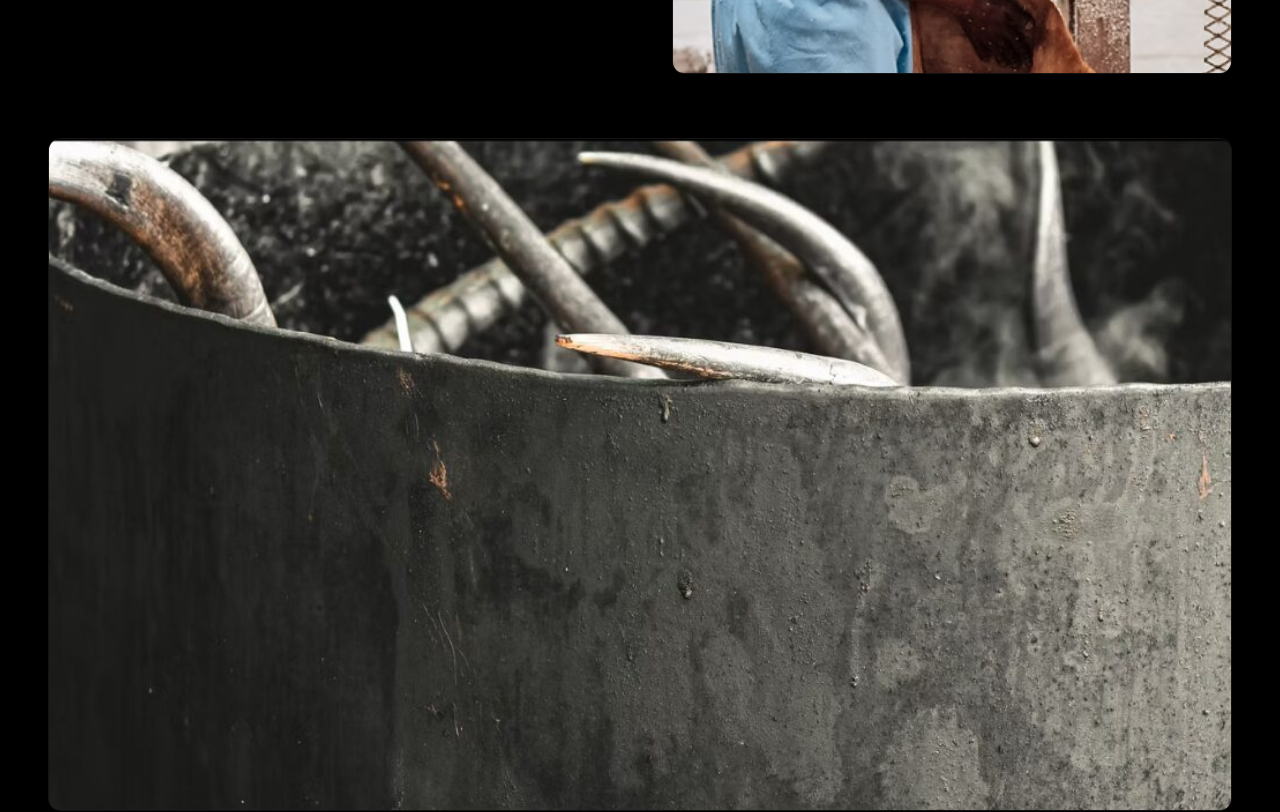
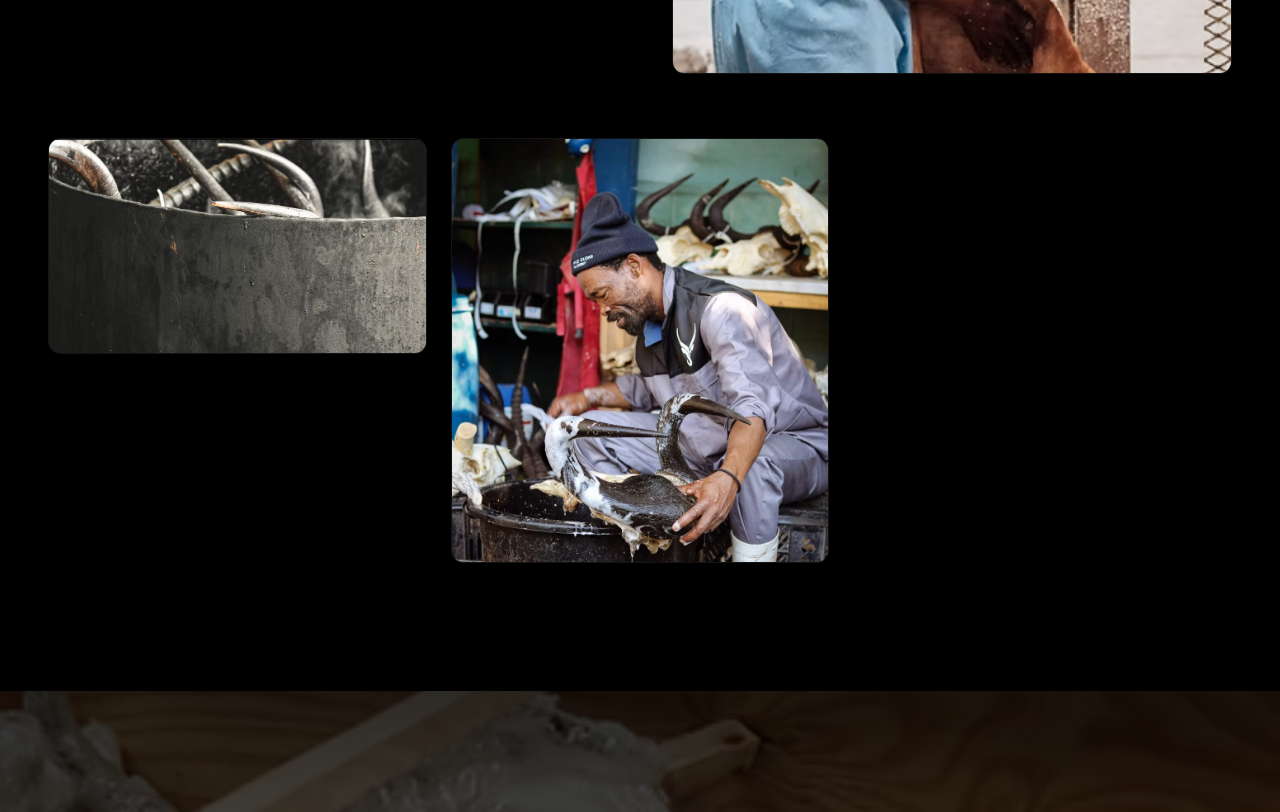
Before and after one commit to Dan-streamlinesolutions/wildclone-taxidermy, a React (Vite) app: page /services/dip-pack in a window 1280 px wide. Shown: the part 900-1712 px from the top of the page. Built offline with nearby package versions, Linux system fonts and the light colour scheme; the HTML template or start-up script is replaced by a standard one; a web font is replaced by a local one.

Commit message:
chore: update services content and links

```diff
--- a/src/pages/Index.tsx
+++ b/src/pages/Index.tsx
@@ -9,10 +9,10 @@ import Footer from "@/components/Footer";
 
 const whyCards = [
   {
-    title: "12-Month\nDelivery",
+    title: "Professional Communication",
     desc: "We respect your investment. Our streamlined, high-capacity studio guarantees your finished trophies are ready within 12 months.",
     image: "/images/QWS9E07qeaf2sP2VkEWJZpb2ixY-9c8c79f8590188.png",
-    href: "/services",
+    href: "/services/professional-communication",
   },
   {
     title: "Expert Craftsmanship",
@@ -29,7 +29,7 @@ const whyCards = [
   {
     title: "Turnaround Time Guarantee",
     desc: "Committed to delivering your mount within 12 months of intake. No exceptions.",
-    href: "/services/turnaround-time-guarantee",
+    href: "/fulfilment-policy",
     image: "/images/XW6ZqhR2B6gGRCwq9bnFr7ES8.jpg",
   },
 ];
--- a/src/pages/ServiceDetail.tsx
+++ b/src/pages/ServiceDetail.tsx
@@ -7,7 +7,7 @@ import Footer from "@/components/Footer";
 
 
 
-const serviceData: Record<string, { title: string; subtitle: string; description: string[]; highlights: string[]; image: string; galleryImages?: string[]; customGallery?: string[] }> = {
+const serviceData: Record<string, { title: string; subtitle: string; description: string[]; highlights: string[]; image?: string; customGallery?: string[] }> = {
   "professional-communication": {
     title: "Professional Communication",
     subtitle: "Keeping you informed at every stage",
@@ -39,12 +39,6 @@ const serviceData: Record<string, { title: string; subtitle: string; description
       "Museum-quality finishing and detail",
     ],
     image: "/images/029577_cd394e0a1be342418cc9b2e4a06302acmv2.jpg",
-    galleryImages: [
-      "/images/placeholder_image.png",
-      "/images/placeholder_image.png",
-      "/images/placeholder_image.png",
-      "/images/placeholder_image.png",
-    ],
   },
   "global-shipping": {
     title: "Global Shipping",
@@ -61,10 +55,12 @@ const serviceData: Record<string, { title: string; subtitle: string; description
       "Export compliance expertise",
     ],
     image: "/images/23FVknLJGGuivl7ZZLQFdiXZFbI.jpg",
-    galleryImages: [
+    customGallery: [
       "/images/crate_DSC02598.jpg",
       "/images/crate_DSC02600.jpg",
+      "/images/crate_DSC02602.jpg",
       "/images/crate_DSC02603.jpg",
+      "/images/crate_DSC02604.jpg",
       "/images/crate_DSC02606.jpg",
     ],
   },
@@ -83,12 +79,6 @@ const serviceData: Record<string, { title: string; subtitle: string; description
       "On-time delivery track record",
     ],
     image: "/images/XW6ZqhR2B6gGRCwq9bnFr7ES8.jpg",
-    galleryImages: [
-      "/images/placeholder_image.png",
-      "/images/placeholder_image.png",
-      "/images/placeholder_image.png",
-      "/images/placeholder_image.png",
-    ],
   },
   "tanning": {
     title: "Tanning",
@@ -105,12 +95,6 @@ const serviceData: Record<string, { title: string; subtitle: string; description
       "Suitable for mounting or display skins",
     ],
     image: "/images/tanning_service.jpg",
-    galleryImages: [
-      "/images/placeholder_image.png",
-      "/images/placeholder_image.png",
-      "/images/placeholder_image.png",
-      "/images/placeholder_image.png",
-    ],
     customGallery: [
       "/images/tanning_process_1.jpg",
       "/images/tanning_process_2.png",
@@ -134,19 +118,13 @@ const serviceData: Record<string, { title: string; subtitle: string; description
       "Compliant with international import standards",
     ],
     image: "/images/029577_b33402f874b4491bb8d0373ee046a314mv2.jpg",
-    galleryImages: [
-      "/images/placeholder_image.png",
-      "/images/placeholder_image.png",
-      "/images/placeholder_image.png",
-      "/images/placeholder_image.png",
-    ],
     customGallery: [
       "/images/dip1.jpg",
       "/images/dip2.jpg",
     ]
   },
   "leatherworks": {
-    title: "Leatherworks",
+    title: "Leather Worx",
     subtitle: "Handcrafted leather goods for the outdoorsman",
     description: [
       "Our Leatherworks service offers premium, bespoke leather goods handcrafted by skilled artisans. Every piece is made to order, tailored to your specifications, and built to last a lifetime.",
@@ -159,21 +137,13 @@ const serviceData: Record<string, { title: string; subtitle: string; description
       "Finest quality hides and materials",
       "Made-to-order, personalised service",
     ],
-    image: "/images/placeholder_image.png",
-    galleryImages: [
-      "/images/placeholder_image.png",
-      "/images/placeholder_image.png",
-      "/images/placeholder_image.png",
-      "/images/placeholder_image.png",
-    ],
     customGallery: [
       "/images/leatherworks_1.jpg",
       "/images/leatherworks_2.jpg",
-      "/images/leatherworks_3.jpg",
     ]
   },
-  "woodworking": {
-    title: "Woodworking",
+  "wyldecraft": {
+    title: "Wyldecraft",
     subtitle: "Custom woodcraft to showcase your trophies",
     description: [
       "Our Woodworking service produces handcrafted wooden pieces designed to complement and display your trophies. Every item is built to order by our skilled craftsmen using the finest local and imported timbers.",
@@ -185,13 +155,6 @@ const serviceData: Record<string, { title: string; subtitle: string; description
       "Handcrafted habitat bases for mounts",
       "Display furniture and bespoke frames",
       "Museum-quality finish using premium timbers",
-    ],
-    image: "/images/placeholder_image.png",
-    galleryImages: [
-      "/images/placeholder_image.png",
-      "/images/placeholder_image.png",
-      "/images/placeholder_image.png",
-      "/images/placeholder_image.png",
     ],
     customGallery: [
       "/images/woodworking_1.jpg",
@@ -264,7 +227,7 @@ const ServiceDetail = () => {
                 </div>
               </div>
 
-              {slug !== "professional-communication" && (
+              {slug !== "professional-communication" && service.image && (
                 <motion.div
                   whileHover={{ scale: 1.02 }}
                   transition={{ duration: 0.4 }}
@@ -278,9 +241,9 @@ const ServiceDetail = () => {
 
           {/* Custom Gallery Rendering */}
           {service.customGallery && service.customGallery.length > 0 && (
-            <div className="mt-12 flex flex-col gap-8">
+            <div className={`mt-12 ${["tanning", "dip-pack", "leatherworks", "global-shipping"].includes(slug || "") ? "columns-1 md:columns-2 lg:columns-3 gap-6 space-y-6" : "flex flex-col gap-8"}`}>
               {service.customGallery.map((src, i) => (
-                <AnimatedSection key={i} delay={i * 0.1} scale>
+                <AnimatedSection key={i} delay={i * 0.1} scale className="break-inside-avoid">
                   <img src={src} className="w-full h-auto rounded-xl object-contain border border-border" alt={`${service.title} custom gallery image ${i + 1}`} />
                 </AnimatedSection>
               ))}
@@ -291,78 +254,10 @@ const ServiceDetail = () => {
 
 
 
-      {/* Global Shipping Crate Pricing */}
-      {slug === "global-shipping" && (
-        <section className="pt-16 pb-24 lg:pb-32 bg-background border-t border-border/40">
-          <div className="container mx-auto px-6 lg:px-12 max-w-5xl">
-            <AnimatedSection>
-              <div className="text-center mb-16">
-                <h2 className="font-heading text-3xl md:text-4xl font-bold text-foreground mb-4">Crate Sizing & Pricing</h2>
-                <p className="font-body text-sm text-muted-foreground max-w-2xl mx-auto">Simple. Secure. Stress Free. Typical export rates for USA, Canada, UK, and Europe.</p>
-              </div>
-            </AnimatedSection>
 
-            <AnimatedSection delay={0.1}>
-              <div className="overflow-x-auto bg-card border border-border rounded-xl">
-                <table className="w-full text-left border-collapse min-w-[800px]">
-                  <thead>
-                    <tr className="border-b border-border bg-gray-dark/50">
-                      <th className="py-4 px-6 font-heading text-sm font-semibold text-foreground uppercase tracking-wider">Crate Size</th>
-                      <th className="py-4 px-6 font-heading text-sm font-semibold text-foreground uppercase tracking-wider">USA & Canada</th>
-                      <th className="py-4 px-6 font-heading text-sm font-semibold text-foreground uppercase tracking-wider">UK & Europe</th>
-                      <th className="py-4 px-6 font-heading text-sm font-semibold text-foreground uppercase tracking-wider">Typical Content</th>
-                    </tr>
-                  </thead>
-                  <tbody className="divide-y divide-border">
-                    <tr className="hover:bg-gray-dark/20 transition-colors">
-                      <td className="py-4 px-6 font-body text-sm text-gray-light whitespace-nowrap">800 x 550 x 550mm</td>
-                      <td className="py-4 px-6 font-body text-sm text-foreground font-medium">$ 780</td>
-                      <td className="py-4 px-6 font-body text-sm text-foreground font-medium">$ 730</td>
-                      <td className="py-4 px-6 font-body text-xs text-muted-foreground">2x European Mounts<br />2x Flat / Back Skins</td>
-                    </tr>
-                    <tr className="hover:bg-gray-dark/20 transition-colors">
-                      <td className="py-4 px-6 font-body text-sm text-gray-light whitespace-nowrap">1100 x 1100 x 800mm</td>
-                      <td className="py-4 px-6 font-body text-sm text-foreground font-medium">$ 1950</td>
-                      <td className="py-4 px-6 font-body text-sm text-foreground font-medium">$ 1800</td>
-                      <td className="py-4 px-6 font-body text-xs text-muted-foreground">2x European Mounts<br />4x Flat / Back Skins<br />2x Shoulder Mounts</td>
-                    </tr>
-                    <tr className="hover:bg-gray-dark/20 transition-colors">
-                      <td className="py-4 px-6 font-body text-sm text-gray-light whitespace-nowrap">1100 x 1100 x 1100mm</td>
-                      <td className="py-4 px-6 font-body text-sm text-foreground font-medium">$ 2600</td>
-                      <td className="py-4 px-6 font-body text-sm text-foreground font-medium">$ 2200</td>
-                      <td className="py-4 px-6 font-body text-xs text-muted-foreground">2x European Mounts<br />6x Flat / Back Skins<br />4x Shoulder Mounts</td>
-                    </tr>
-                    <tr className="hover:bg-gray-dark/20 transition-colors">
-                      <td className="py-4 px-6 font-body text-sm text-gray-light whitespace-nowrap">1100 x 1100 x 1600mm</td>
-                      <td className="py-4 px-6 font-body text-sm text-foreground font-medium">$ 3450</td>
-                      <td className="py-4 px-6 font-body text-sm text-foreground font-medium">$ 2800</td>
-                      <td className="py-4 px-6 font-body text-xs text-muted-foreground">6x European Mounts<br />8x Flat / Back Skins<br />6x Shoulder Mounts</td>
-                    </tr>
-                  </tbody>
-                </table>
-              </div>
-            </AnimatedSection>
-
-            <AnimatedSection delay={0.2}>
-              <div className="mt-8 bg-gray-dark border border-border rounded-xl p-6 lg:p-8">
-                <h4 className="font-heading text-lg font-semibold text-foreground mb-4">Excluded in above crate prices per hunter:</h4>
-                <ul className="space-y-3 font-body text-sm text-gray-light">
-                  <li className="flex justify-between max-w-sm"><span className="text-muted-foreground">Power of Attorney</span> <span className="text-foreground">$ 125</span></li>
-                  <li className="flex justify-between max-w-sm"><span className="text-muted-foreground">Destination Bond and ISF Filing</span> <span className="text-foreground">$ 195</span></li>
-                  <li className="flex justify-between max-w-sm"><span className="text-muted-foreground">CITES Inspections</span> <span className="text-foreground">$ 120</span></li>
-                </ul>
-                <div className="mt-6 pt-6 border-t border-border/50 text-xs text-muted-foreground space-y-2">
-                  <p>* Taxes on import goods if applicable - Hunting trophies excluded from tax in USA.</p>
-                  <p>* Delivery to Door - Clients need to arrange last mile delivery from our warehouse to their premises.</p>
-                </div>
-              </div>
-            </AnimatedSection>
-          </div>
-        </section>
-      )}
 
       {/* Wyldecraft Catalog */}
-      {slug === "wyldecraft-woodworking" && (
+      {slug === "wyldecraft" && (
         <section className="pt-16 pb-24 lg:pb-32 bg-background border-t border-border/40">
           <div className="container mx-auto px-6 lg:px-12 max-w-5xl">
             <AnimatedSection>
--- a/src/pages/Services.tsx
+++ b/src/pages/Services.tsx
@@ -28,15 +28,15 @@ const services = [
     external: false,
   },
   {
-    title: "Leatherworks",
+    title: "Leather Worx",
     desc: "Premium bespoke leather goods handcrafted to complement your trophies and lifestyle. From custom leather panels to decorative pieces, every item is made with care and precision.",
     href: "/services/leatherworks",
     external: false,
   },
   {
-    title: "Woodworking",
+    title: "Wyldecraft",
     desc: "Handcrafted woodwork to mount, frame, and showcase your trophies. Custom shields, plaques, habitat bases and display furniture, built to the highest standard.",
-    href: "/services/woodworking",
+    href: "/services/wyldecraft",
     external: false,
   },
 ];
```
